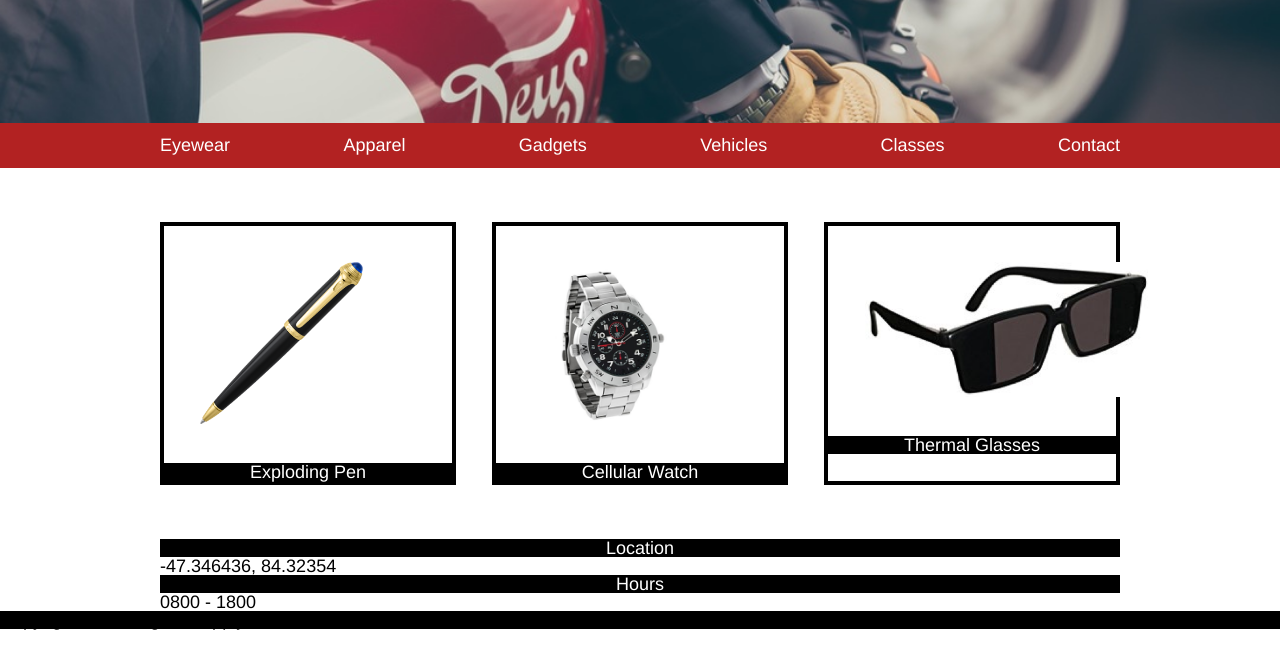
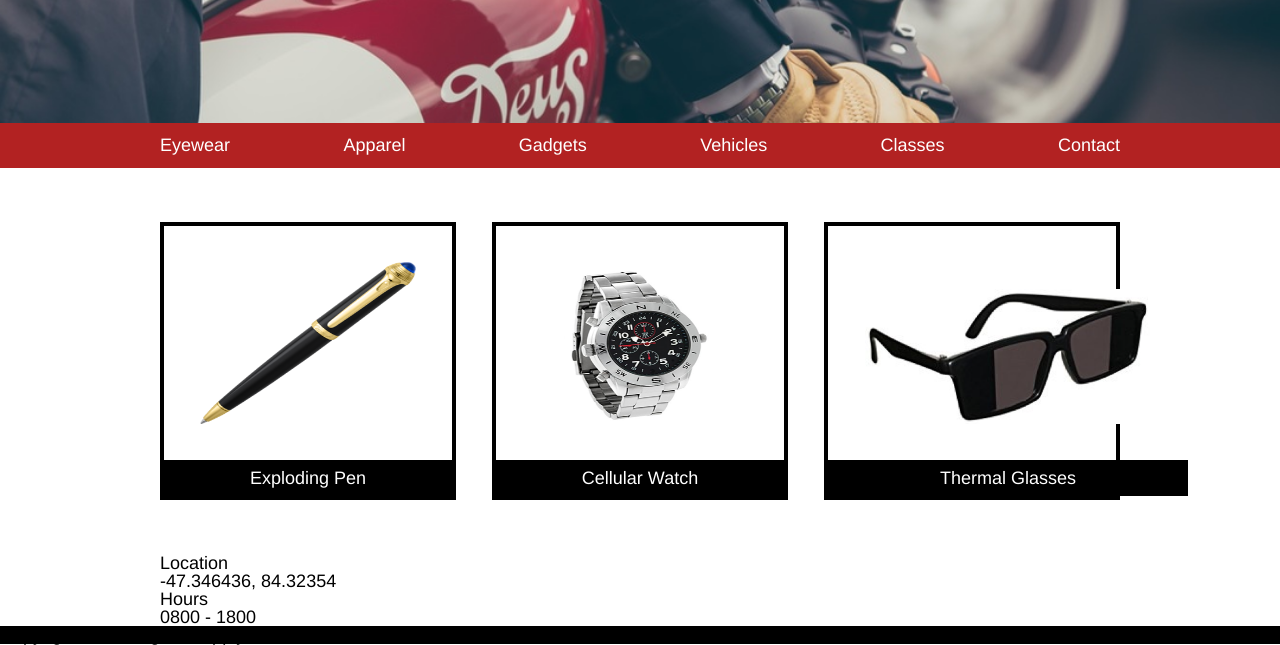
Before and after one commit to MimsCopeland/SecretAgentSupply, a plain HTML site: page index.html in a window 1280 px wide. Shown: the part 378-1023 px from the top of the page. Drawn offline with Linux system fonts and the light colour scheme.

Commit message:
glalery mostly done

```diff
--- a/resources/css/style.css
+++ b/resources/css/style.css
@@ -82,15 +82,18 @@ nav a {
 }
 
 .gallery .container {
+  display: flex;
+  flex-flow: column wrap;
   border: 4px solid black;
   width: 30%;
-  align-items: center;
+  justify-content: flex-end;
 }
 
-.container h3 {
+.gallery h3 {
   color: white;
   background-color: black;
   text-align: center;
+  padding: .5rem 0;
 }
 footer {
 }
```
